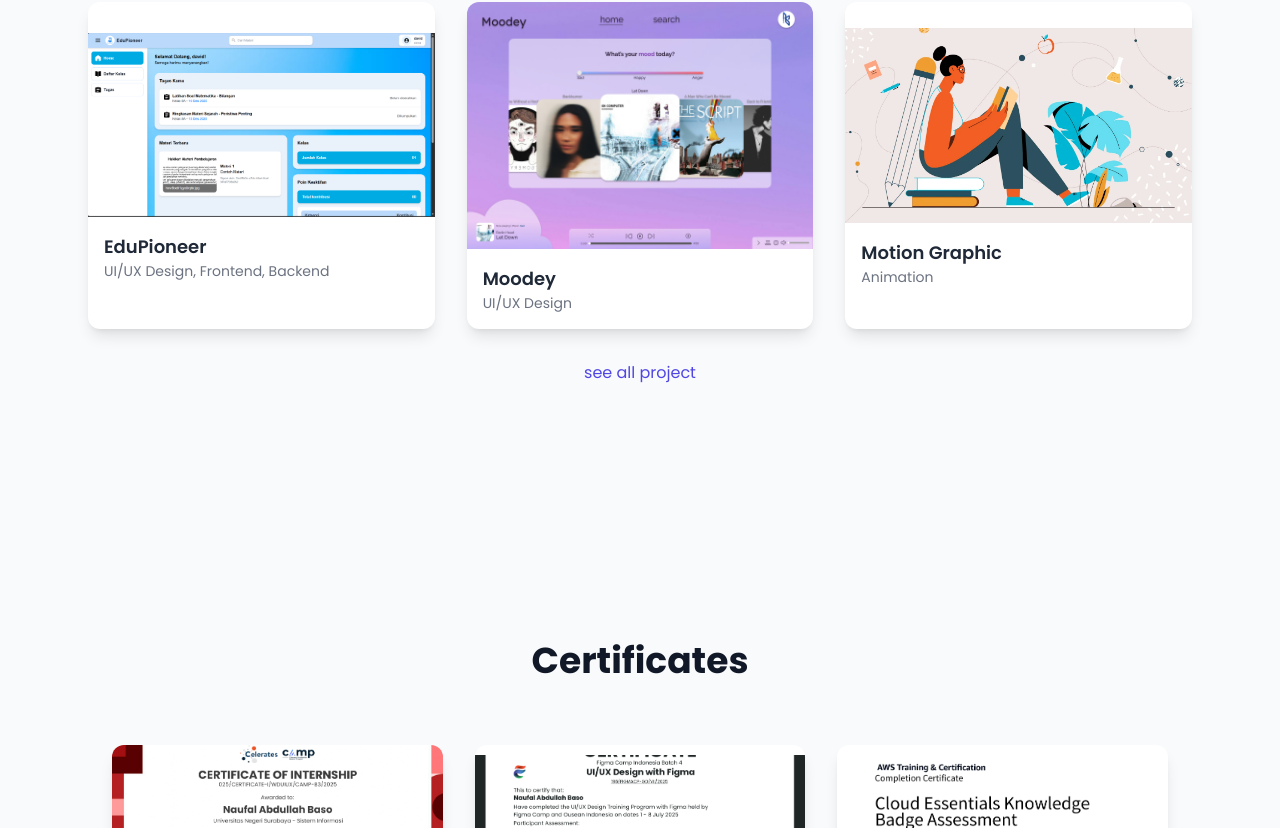
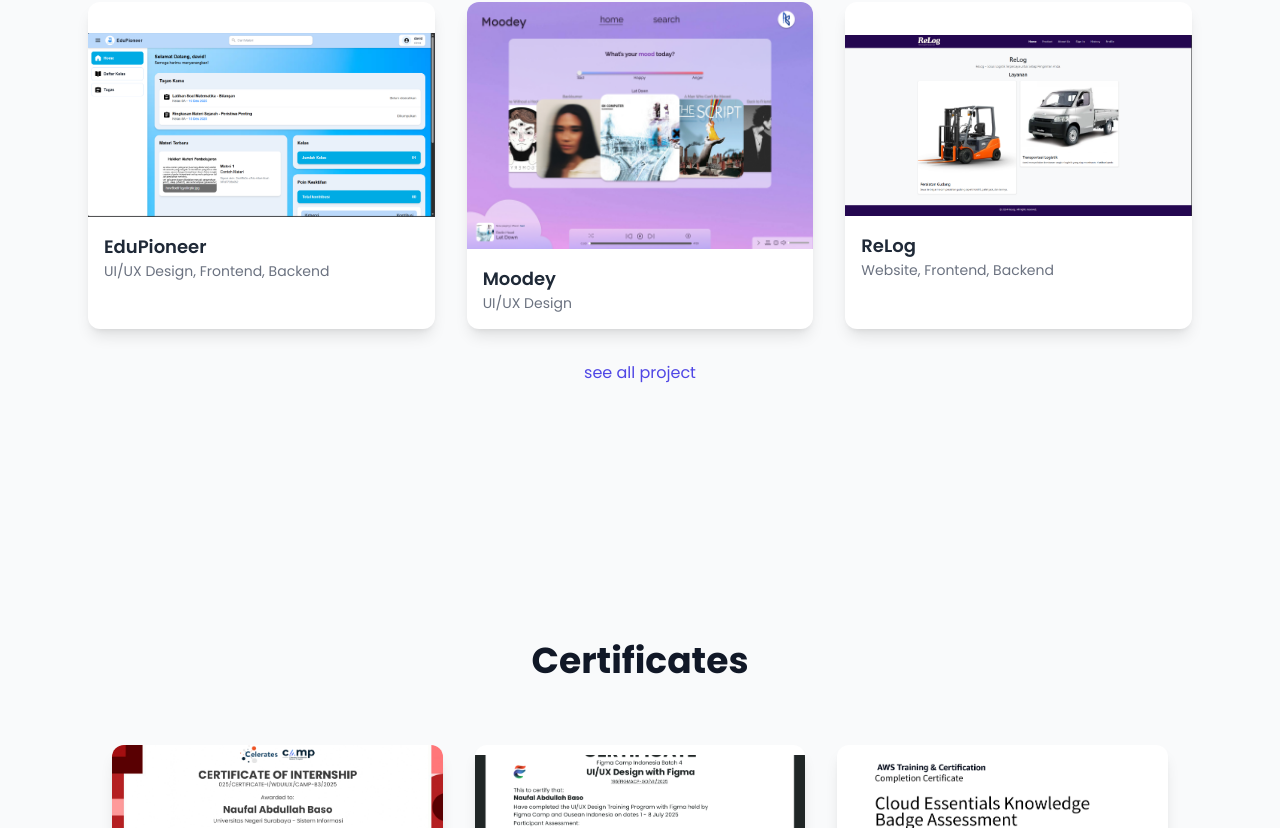
Before and after one commit to NaufalGH77/personal_profile, a React (Create React App) app: page / in a window 1280 px wide. Shown: the part 2600-3428 px from the top of the page. Built offline with nearby package versions, Linux system fonts and the light colour scheme.

Commit message:
tambahan portfolio ReLog

```diff
--- a/src/components/PortfolioSection.js
+++ b/src/components/PortfolioSection.js
@@ -3,7 +3,7 @@
 import React, { useState, useEffect } from 'react';
 import dashboardMockup from '../assets/images/EduPioneer.png'; // Ganti path gambar Anda
 import mobileAppMockup from '../assets/images/Moodey.png';
-import motionGraphicMockup from '../assets/images/motion_graphic_example.png';
+import motionGraphicMockup from '../assets/images/ReLog.png';
 
 const allProjectLink = 'https://drive.google.com/drive/folders/1n-v1QRl2ZngzBmwzpJzzq4YEfuWeSM-v?usp=sharing';
 
@@ -27,7 +27,7 @@ const ProjectCard = ({ imageSrc, title, category, onClick }) => {
 const projectsData = [
     { image: dashboardMockup, title: "EduPioneer", category: "UI/UX Design, Frontend, Backend", description: "A full-featured LMS web application with course management and progress tracking used for either student or teacher.", link: "https://edupioneer-frontend.vercel.app" },
     { image: mobileAppMockup, title: "Moodey", category: "UI/UX Design", description: "Figma responsive design for Website based music player called 'Moodey' with mood scroller for user to have playlist based on mood.", link: "https://www.figma.com/design/qhE9qz9Q42PS6w7ktL81qh/Naufal-Abdullah-Baso---Mini-Project-Moodey?node-id=0-1&t=CuMFnHcv1H5mf7N2-1" },
-    { image: motionGraphicMockup, title: "Motion Graphic", category: "Animation", description: "Short motion graphic created for branding and social campaigns.", link: "https://example.com/motion" },
+    { image: motionGraphicMockup, title: "ReLog", category: "Website, Frontend, Backend", description: "'ReLog' AKA Rental Logistic, used for renting or buying some logistic stuff like Forklift, Pallet, or transporting logistic.", link: "https://example.com/motion" },
   ];
 
 function PortfolioSection() {
```
Also changed, not shown: src/assets/images/ReLog.png (added).
